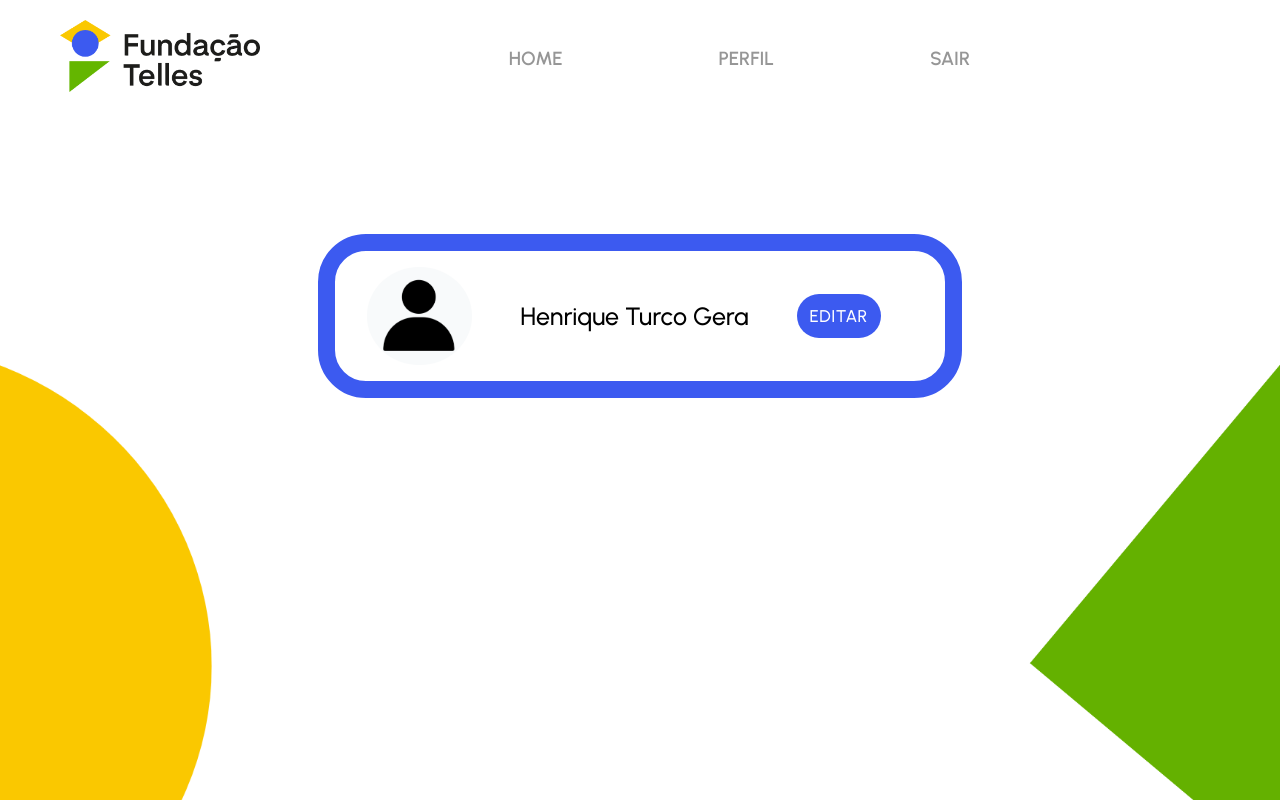
After one commit to insper-classroom/sprint-session-team-1-1, a Django app: page /perfil/ in a window 1280 px wide. The commit adds this page. Run offline with Django 4.2, Linux system fonts and the light colour scheme.

Commit message:
Tela Profile quase pronta (falta paths e IDs)

```diff
--- a/home/static/home-page/style/style.css
+++ b/home/static/home-page/style/style.css
@@ -53,7 +53,7 @@
     text-decoration: none;
     color: white;
     letter-spacing: 0.5px;
-  }
+}
 
 button:hover{
     background-color: rgb(45, 60, 255);
--- a/sprint/urls.py
+++ b/sprint/urls.py
@@ -20,6 +20,8 @@ from django.urls import path, include # include is new
 
 urlpatterns = [
     path('admin/', admin.site.urls),
+    path('accounts/', include('allauth.urls')),
+    path('perfil/', include('users.urls')),
     path('', include('home.urls')),
     # path('', include('allauth.urls')),
 ]
--- /dev/null
+++ b/templates/profile/base.html
@@ -0,0 +1,27 @@
+{% load static %}
+
+<!DOCTYPE html>
+<html>
+  <head>
+    <meta charset="UTF-8" />
+    <link rel="preconnect" href="https://fonts.googleapis.com">
+    <link rel="preconnect" href="https://fonts.gstatic.com" crossorigin>
+    <link href="https://fonts.googleapis.com/css2?family=Urbanist:ital,wght@0,300;0,400;0,500;0,600;1,700&display=swap" rel="stylesheet">
+    <link rel="stylesheet" href="{% static 'users/style/style.css' %}">
+
+    <title>Perfil</title>
+    <link rel="shortcut icon" type="image/png" href="{% static 'users/img/favicon-telles.png' %}">
+
+    <style>
+      * {
+        margin: 0px;
+        padding: 0px
+      }
+    </style>
+  </head>
+
+  <body>
+
+    {% block content %} {% endblock %}
+  </body>
+</html>
--- /dev/null
+++ b/templates/profile/profile.html
@@ -0,0 +1,28 @@
+{% extends "profile/base.html" %}
+{% load static %}
+
+{% block content %}
+    <div class="background">
+        <img src="{% static 'users/img/background-profile.png' %}"/>
+    </div>
+    <nav>
+        <a><img src="{% static 'users/img/logo-telles.png' %}"></a>
+        <div class="nav-links">
+            <ul>
+                <li><a href="">HOME</a></li>
+                <li><a href="" class="perfil-link">PERFIL</a></li>
+                <li><a href="">SAIR</a></li>
+            </ul>
+        </div>
+    </nav>
+
+    <div class="container">
+        <div class="profile">
+            <div class="profile-info">
+                <img src="{% static 'users/img/foto-de-perfil-padrao.png' %}">
+                <span class="name">Henrique Turco Gera</span>
+                <button class="button-editar" onclick="window.location.href=''"><a href="" class="link-botao">EDITAR</a></button>
+            </div>
+        </div>
+    </div>
+{% endblock %}
--- a/users/forms.py
+++ b/users/forms.py
@@ -6,7 +6,7 @@ from .models import Profile
 class UserForm(UserCreationForm):
     # username não precisa ser obrigatório
     username = forms.CharField(max_length=100, required=False) # O campo username não é obrigatório
-    email = forms.EmailField(max_lengh=100, required=True) # O campo email é obrigatório
+    email = forms.EmailField(max_length=100, required=True) # O campo email é obrigatório
     password1 = forms.CharField(max_length=100, required=True, widget=forms.PasswordInput) # O campo password1 é obrigatório
     password2 = forms.CharField(max_length=100, required=True, widget=forms.PasswordInput) # O campo password2 é obrigatório
     nome_completo = forms.CharField(max_length=150, required=True) # O campo nome_completo é obrigatório
--- /dev/null
+++ b/users/static/users/style/style.css
@@ -0,0 +1,111 @@
+.background{
+    position: absolute;
+    top: 0;
+    left: 0;
+    right: 0;
+    bottom: 0;
+    z-index: -1;
+    height: 100%;
+    width: 100%;
+}
+
+.background img{
+    display: block;
+    margin-left: auto;
+    margin-right: auto;
+    object-fit: cover;
+    height: 100%;
+    width: 100%;
+}
+
+nav{
+    display: flex;
+    justify-content: space-between;
+    align-items: center;
+    font-family: 'Urbanist', sans-serif;
+    font-weight: 600;
+}
+
+nav img{
+    padding: 10% 30%;
+    width: 200px;
+}
+
+.nav-links{
+    padding: 1% 6%;
+    flex: 1;
+    margin-left: 100px;
+}
+
+.nav-links ul li{
+    display: inline-block;
+    padding: 20px 20px;
+    position: relative;
+}
+
+.nav-links ul li a{
+    margin-left: 112px;
+    color: #969696;
+    text-decoration: none;
+    text-transform: uppercase;
+    font-size: 19px;
+}
+
+.perfil-link{
+    color: black, !important;
+}
+
+.nav-links ul li a:hover{
+    color: rgb(0, 0, 0);
+    transition: 0.4s;
+}
+
+.profile{
+    display: flex;
+    width: 100%;
+    justify-content: center;
+    height: 400px;
+    align-items: center;
+}
+
+.profile-info{
+    display: flex;
+    align-items: center;
+    border: 17px solid #3C5AF0;
+    border-radius: 3rem;
+    padding: 1rem 4rem 1rem 2rem;
+    gap: 3rem;
+    font-family: 'Urbanist', sans-serif;
+    font-weight: 500;
+    font-size: 25px;
+    margin: 0px;
+}
+
+.profile-info img{
+    border-radius: 50%;
+    width: 105px;
+}
+
+.button-editar{
+    display: flex;
+    background-color: rgb(60, 90, 240);
+    border: none;
+    border-radius: 100px;
+    font-size: 17px;
+    font-family: 'Urbanist', sans-serif;
+    font-weight: 500;
+    padding: 12px 13px;
+    cursor: pointer;
+    transition: 0.3s;
+}
+
+.link-botao{
+    text-decoration: none;
+    color: white;
+    letter-spacing: 0.5px;
+}
+
+button:hover{
+    background-color: rgb(45, 60, 255);
+    transition: 0.5s;
+}
--- a/users/urls.py
+++ b/users/urls.py
@@ -0,0 +1,7 @@
+from django.urls import path
+from . import views
+
+
+urlpatterns = [
+    path('', views.profile, name='perfil'),
+]
--- a/users/views.py
+++ b/users/views.py
@@ -3,6 +3,7 @@ from django.views.generic.edit import CreateView
 from django.contrib.auth.models import User
 from .forms import UserForm
 from django.urls import reverse_lazy
+from django.shortcuts import render
 
 # Create your views here.
 
@@ -29,3 +30,6 @@ class UserCreate(CreateView):
         context['outra_cor_ou_raca'] = self.request.POST.get('outra_cor_ou_raca')
 
         return context
+
+def profile(request):
+    return render(request, 'profile/profile.html', {'user': request.user})
```
Also changed, not shown: users/static/users/img/background-profile.png (added), users/static/users/img/favicon-telles.png (added), users/static/users/img/foto-de-perfil-padrao.png (added), users/static/users/img/logo-telles.png (added).
